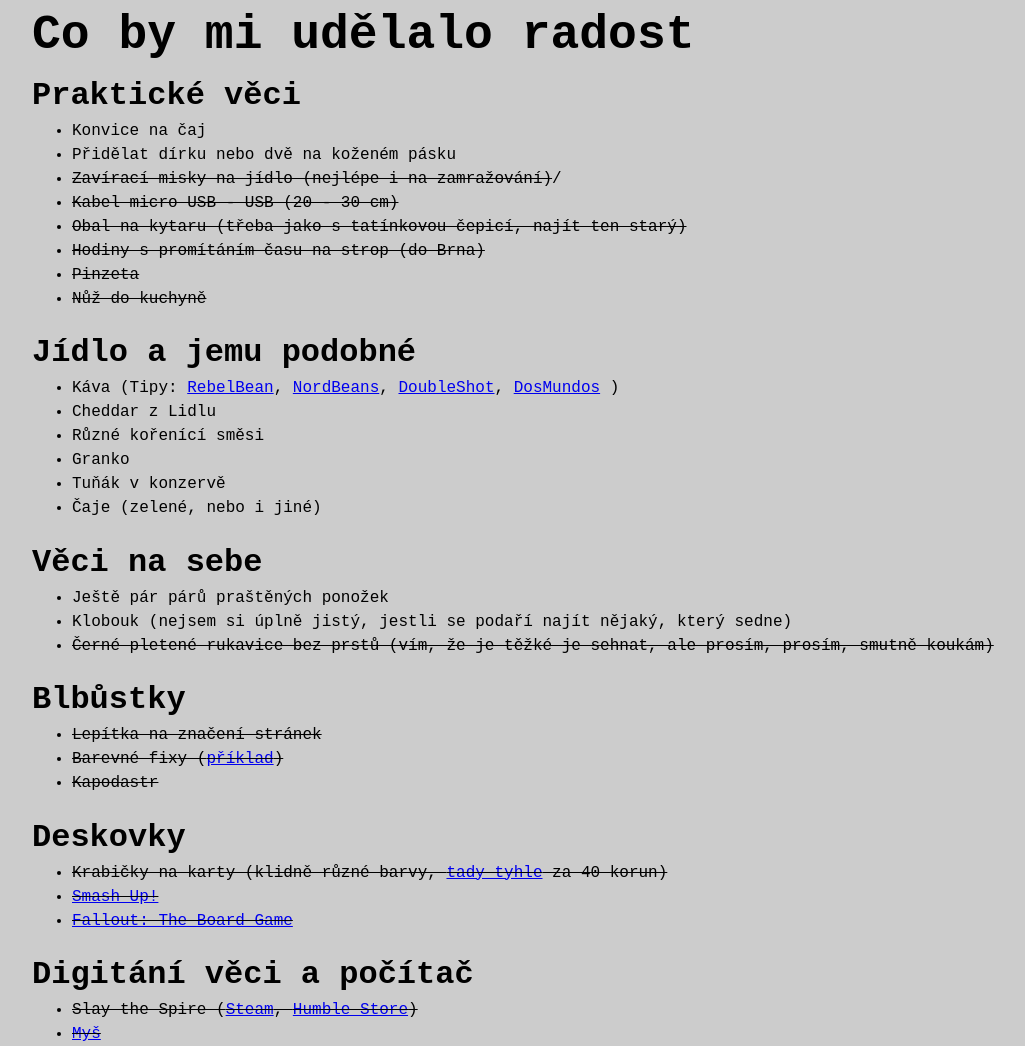
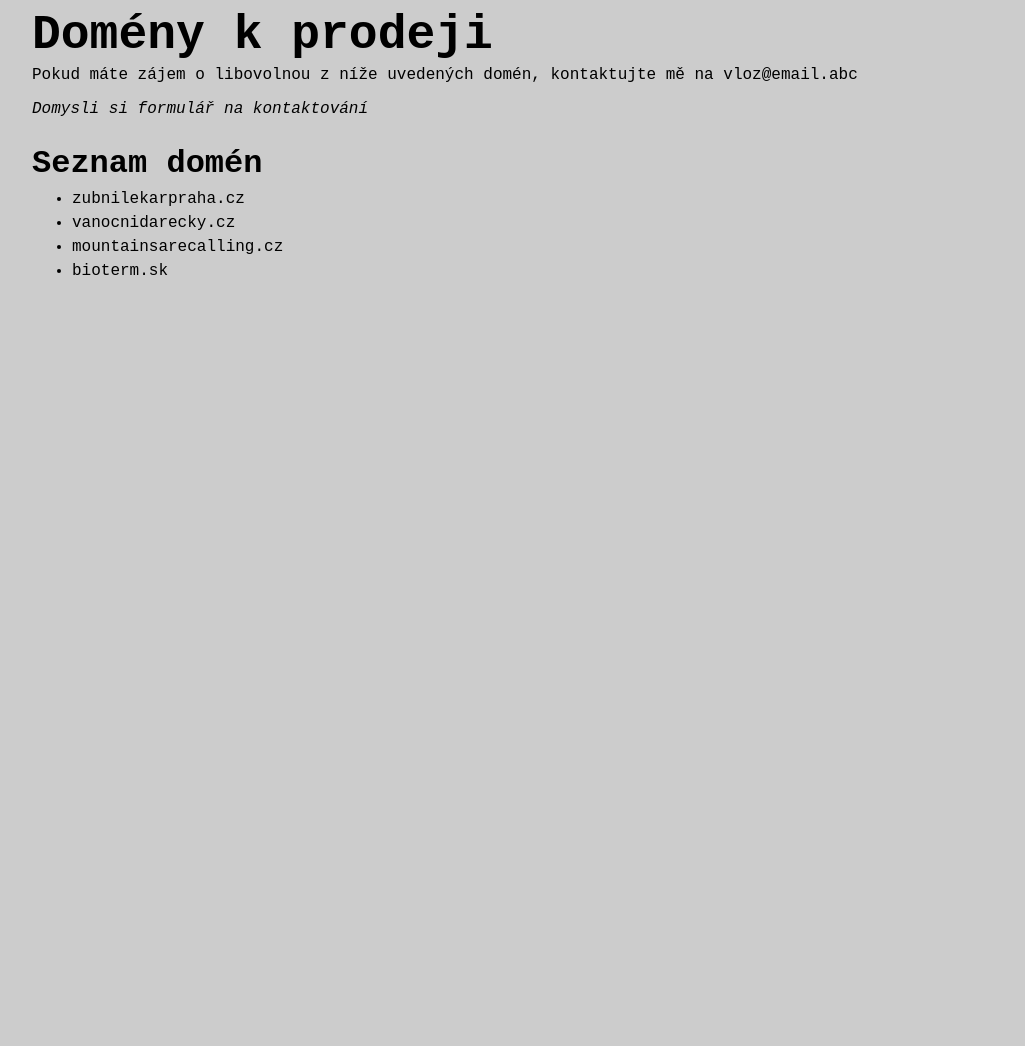
Before and after one commit to Martin-Reha/Martin-Reha.github.io, a plain HTML site: page index.html in a window 1280 px wide. Shown: the top 1046 px of the page, without its empty margins (0-1025 px from the left). After the commit the page ends 800 px from the top, so only its background shows below. Drawn offline with Linux system fonts and the light colour scheme.

Commit message:
new website

```diff
--- a/index.html
+++ b/index.html
@@ -2,65 +2,22 @@
 	<meta charset="UTF-8">
 	<head>
 		<link rel="stylesheet" type="text/css" href="interface.css" />
-		<title>Co by mi udělalo radost</title>
+		<title>Domény k prodeji</title>
 	</head>
 	<body>
-		<h1>Co by mi udělalo radost</h1>
-		<h2>Praktické věci</h2>
+		<h1>Domény k prodeji</h1>
+		<p>
+			Pokud máte zájem o libovolnou z níže uvedených domén, kontaktujte mě na vloz@email.abc
+		</p>
+		<p>
+			<i>Domysli si formulář na kontaktování</i>
+		</p>
+		<h2>Seznam domén</h2>
 		<ul>
-			<li>Konvice na čaj</li>
-			<li>Přidělat dírku nebo dvě na koženém pásku</li>
-			<li><s>Zavírací misky na jídlo (nejlépe i na zamražování)</s>/</li>
-			<li><s>Kabel micro USB - USB (20 - 30 cm)</s></li>
-			<li><s>Obal na kytaru (třeba jako s tatínkovou čepicí, najít ten starý)</s></li>
-			<li><s>Hodiny s promítáním času na strop (do Brna)</s></li>
-			<li><s>Pinzeta</s></li>
-			<li><s>Nůž do kuchyně</s></li>
+			<li>zubnilekarpraha.cz</li>
+			<li>vanocnidarecky.cz</li>
+			<li>mountainsarecalling.cz</li>
+			<li>bioterm.sk</li>
 		</ul>
-		<h2>Jídlo a jemu podobné</h2>
-		<ul>
-			<li>Káva (Tipy:
-				<a href="http://www.rebelbean.cz/eshop/">RebelBean</a>,
-				<a href="https://www.nordbeans.cz/eshop-kava/">NordBeans</a>,
-				<a href="https://www.doubleshot.cz/kava">DoubleShot</a>,
-				<a href="https://www.dos-mundos.cz/collections/aktualni-nabidka-kavy">DosMundos</a>
-				)</li>
-			<li>Cheddar z Lidlu</li>
-			<li>Různé kořenící směsi</li>
-			<li>Granko</li>
-			<li>Tuňák v konzervě</li>
-			<li>Čaje (zelené, nebo i jiné)</li>
-		</ul>
-		<h2>Věci na sebe</h2>
-		<ul>
-			<li>Ještě pár párů praštěných ponožek</li>
-			<li>Klobouk (nejsem si úplně jistý, jestli se podaří najít nějaký, který sedne)</li>
-			<li><s>Černé pletené rukavice bez prstů (vím, že je těžké je sehnat, ale prosím, prosím, smutně koukám)</s></li>
-		</ul>
-		<h2>Blbůstky</h2>
-		<ul>
-			<li><s>Lepítka na značení stránek</s></li>
-			<li><s>Barevné fixy (<a href="https://www.em-shop.cz/p-22505/?gclid=EAIaIQobChMIl_uV0cWr3QIVhtKyCh3jVQtjEAQYASABEgK9b_D_BwE">příklad</a>)</s></li>
-			<li><s>Kapodastr</s></li>
-		</ul>
-		<h2>Deskovky</h2>
-		<ul>
-			<li><s>Krabičky na karty (klidně různé barvy,
-				<a href="https://www.svet-deskovych-her.cz/prislusenstvi/131/male-krabicky-80-karet?order=special_price_vat&orderDirection=ASC&Limit=24">tady tyhle</a>
-				 za 40 korun)</s></li>
-			<li><s><a href="https://www.ostrov-her.cz/d/smash-up-1001738/?gclid=EAIaIQobChMI1PGKxsOr3QIViKMYCh2qkA89EAkYAyABEgIklvD_BwE">
-			Smash Up!</a></s></li>
-            <li><s><a href="https://www.fantasyobchod.cz/fallout-the-board-game?gclid=EAIaIQobChMIxtKd9pbO3QIVyE0YCh09DgOUEAQYASABEgK_xvD_BwE">
-            Fallout: The Board Game</a></s></li>
-        </ul>
-        <h2>Digitání věci a počítač</h2>
-        <ul>
-        	<li><s>Slay the Spire (<a href="https://store.steampowered.com/app/646570/Slay_the_Spire/">Steam</a>, <a href="https://www.humblebundle.com/store/slay-the-spire">Humble Store</a>)</s></li>
-        	<li><s><a href="https://www.czc.cz/logitech-g102-prodigy-cerna/246558/produkt?gclid=EAIaIQobChMIs8fJhJ6D3wIVxOR3Ch2IwwkUEAQYASABEgK2zfD_BwE">Myš</a></s></li>
-        </ul>
-		<h2>Velké věci</h2>
-		<ul>
-			<li><s>Chromebook (úplná ideálka <a href="https://www.google.com/shopping/product/800700906689838286?q=acer+chromebook+14&biw=1920&bih=984&prds=paur:ClkAsKraX36xMUhgmUKh6ETLsRgk9V25mepCTPAzxYDdOf6wfJW2TGOFMRYYP_7KuSSXcLW-uucSo01QGPmXQeCXLwXEmjf5WJh66kZp6qJ56Rq9BlsRN4BUGhIZAFPVH738Ta5OzAcf8d4IcYzS1QmLCDcWhA&sa=X&ved=0ahUKEwjX456OkO_dAhVB_CoKHcigAYkQ8wII4QI">
-			Acer Chromebook 14</a>)</s></li>
 	</body>
 </html>
--- /dev/null
+++ b/old/interface.css
@@ -0,0 +1,23 @@
+body {
+	background-color: #cccccc;
+	font-family: "Courier New";
+	margin-left: 32px;
+}
+
+h1 {
+	font-size: 48px;
+	margin-bottom: -12px;
+}
+
+h2 {
+	font-size: 32px;
+	margin-bottom: -8px;
+}
+
+p {
+	font-size: 16px;
+}
+
+li {
+	margin-bottom: 6px;
+}
```
Also changed, not shown: old/index.html (added, +66 -0 lines), 1 other file.
